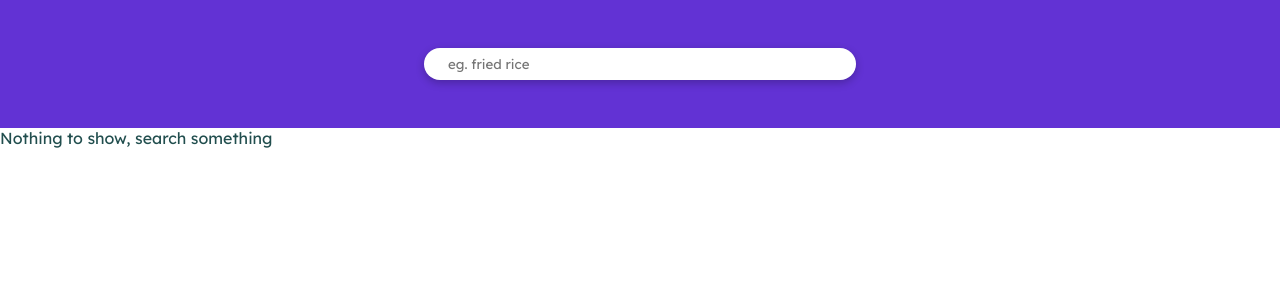
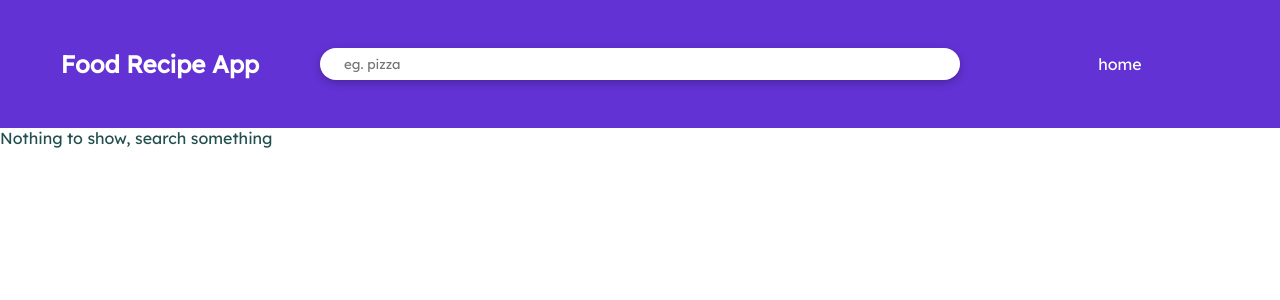
Before and after one commit to tdlgsr11011/food-recipe-app, a React (Vite) app: page / in a window 1280 px wide. Shown: the top 300 px of the page. Built offline with nearby package versions, Linux system fonts and the light colour scheme; no server answers.

Commit message:
Adding some decoration

```diff
--- a/src/components/NavBar/NavBar.module.scss
+++ b/src/components/NavBar/NavBar.module.scss
@@ -7,3 +7,26 @@
   align-items: center;
   justify-content: center;
 }
+
+.appHeading {
+  flex: 1;
+  text-align: center;
+}
+
+.searchBarContainer {
+  flex: 2;
+}
+
+.links {
+  flex: 1;
+  display: flex;
+  justify-content: center;
+}
+
+.linkItem{
+  color: white;
+  text-decoration: none;
+  &:hover{
+    cursor: pointer;
+  }
+}
--- a/src/components/NavBar/NavBar.tsx
+++ b/src/components/NavBar/NavBar.tsx
@@ -1,10 +1,17 @@
+import { Link } from "react-router-dom";
 import SearchBar from "../SearchBar/SearchBar";
 import styles from "./NavBar.module.scss";
 
 const NavBar = () => {
   return (
     <nav className={styles.navBar}>
-      <SearchBar />
+      <h2 className={styles.appHeading}>Food Recipe App</h2>
+      <div className={styles.searchBarContainer}>
+        <SearchBar />
+      </div>
+      <div className={styles.links}>
+        <Link to={"/"} className={styles.linkItem}>home</Link>
+      </div>
     </nav>
   );
 };
--- a/src/components/SearchBar/SearchBar.module.scss
+++ b/src/components/SearchBar/SearchBar.module.scss
@@ -1,5 +1,6 @@
 .inputBar {
-  width: 25rem;
+  box-sizing: border-box;
+  width: 100%;
   padding: 0.5rem;
   padding-left: 1.5rem;
   border: 0px;
--- a/src/components/SearchBar/SearchBar.tsx
+++ b/src/components/SearchBar/SearchBar.tsx
@@ -35,7 +35,7 @@ const SearchBar = () => {
     <form onSubmit={submitHandler}>
       <input
         type="text"
-        placeholder="eg. fried rice"
+        placeholder="eg. pizza"
         value={recipeText}
         onChange={textChangeHandler}
         className={styles.inputBar}
```
